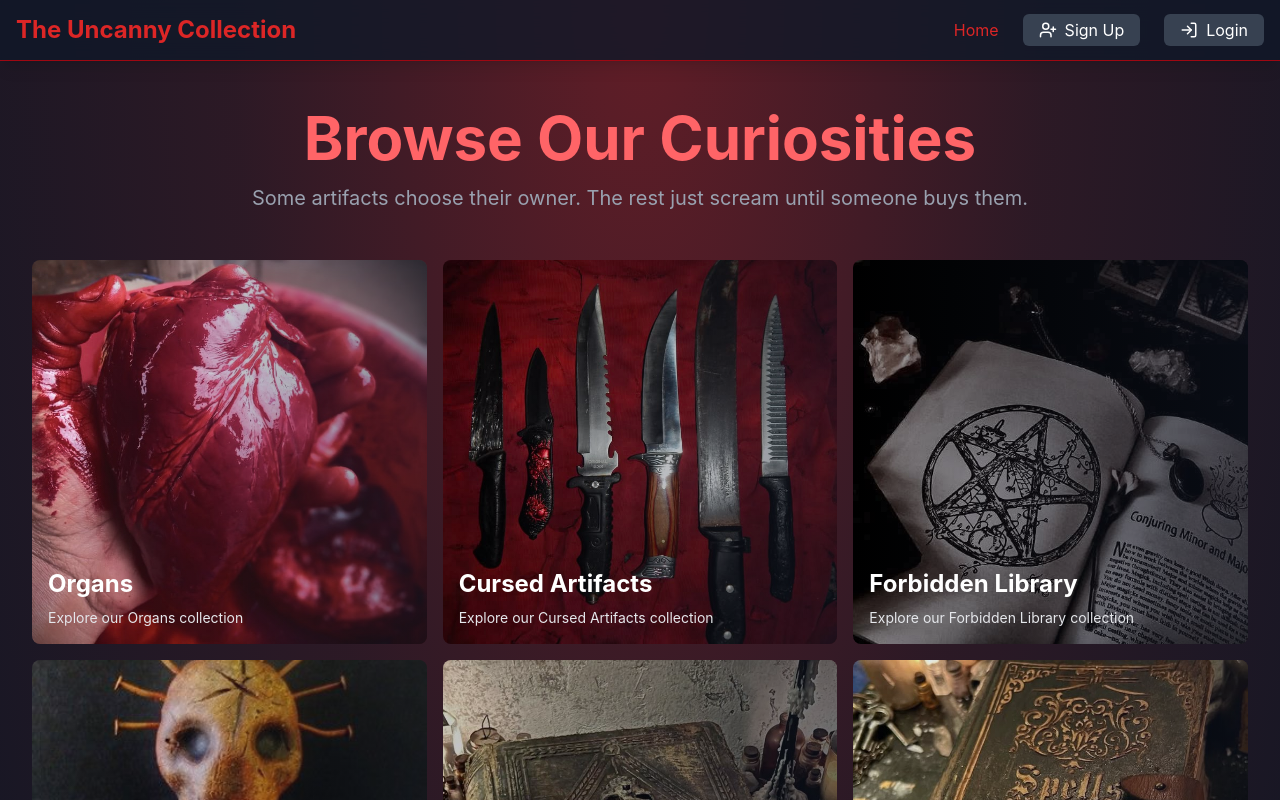
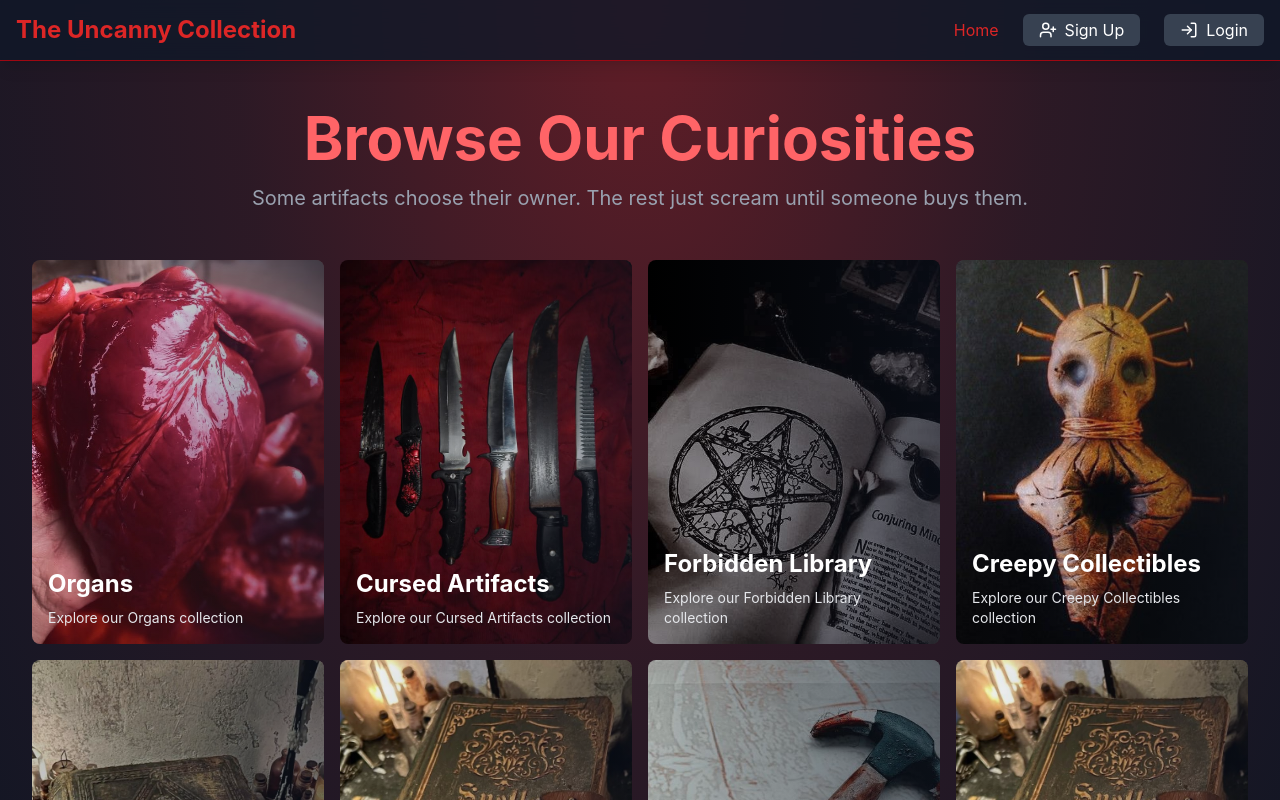
Before and after one commit to quintonCodes2007/E-commerce-store, a React app in the folder frontend/: page / in a window 1280 px wide. Shown: the top 800 px of the page. Built offline with nearby package versions, Linux system fonts and the light colour scheme; no server answers; the HTML template or start-up script is replaced by a standard one.

Commit message:
checkpoint

```diff
--- a/frontend/src/components/PeopleAlsoBought.jsx
+++ b/frontend/src/components/PeopleAlsoBought.jsx
@@ -4,7 +4,7 @@ import axios from "../lib/axios"
 import ProductCard from "./ProductCard"
 import toast from "react-hot-toast"
 import LoadingSpinner from "./LoadingSpinner"
-import { useProductStore } from "../stores/useProductStore"
+
 
 
 
--- a/frontend/src/pages/HomePage.jsx
+++ b/frontend/src/pages/HomePage.jsx
@@ -26,7 +26,7 @@ const HomePage = () => {
                 Some artifacts choose their owner. The rest just scream until someone buys them.
             </p>
 
-            <div className="grid grid-cols-1 sm:grid-cols-2 lg:grid-cols-3 gap-4">
+            <div className="grid grid-cols-1 sm:grid-cols-2 lg:grid-cols-4 gap-4">
                 {categories.map((category) => (
                     <CategoryItem
                         category={category}
```
